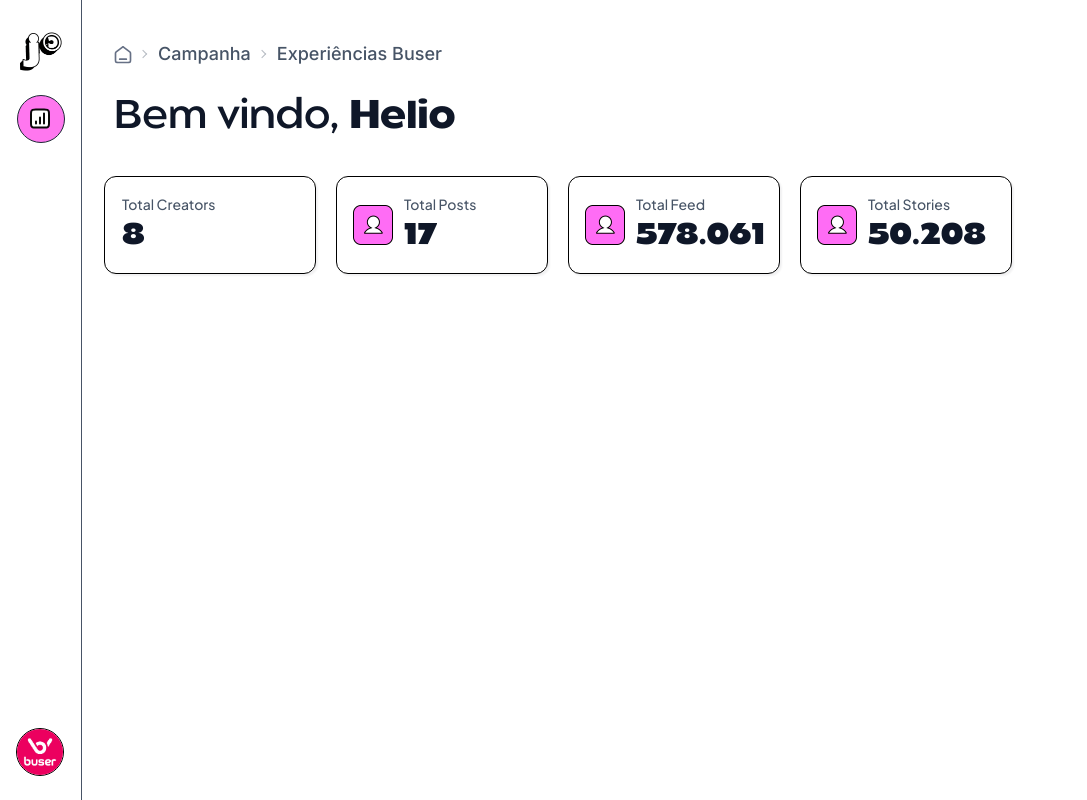
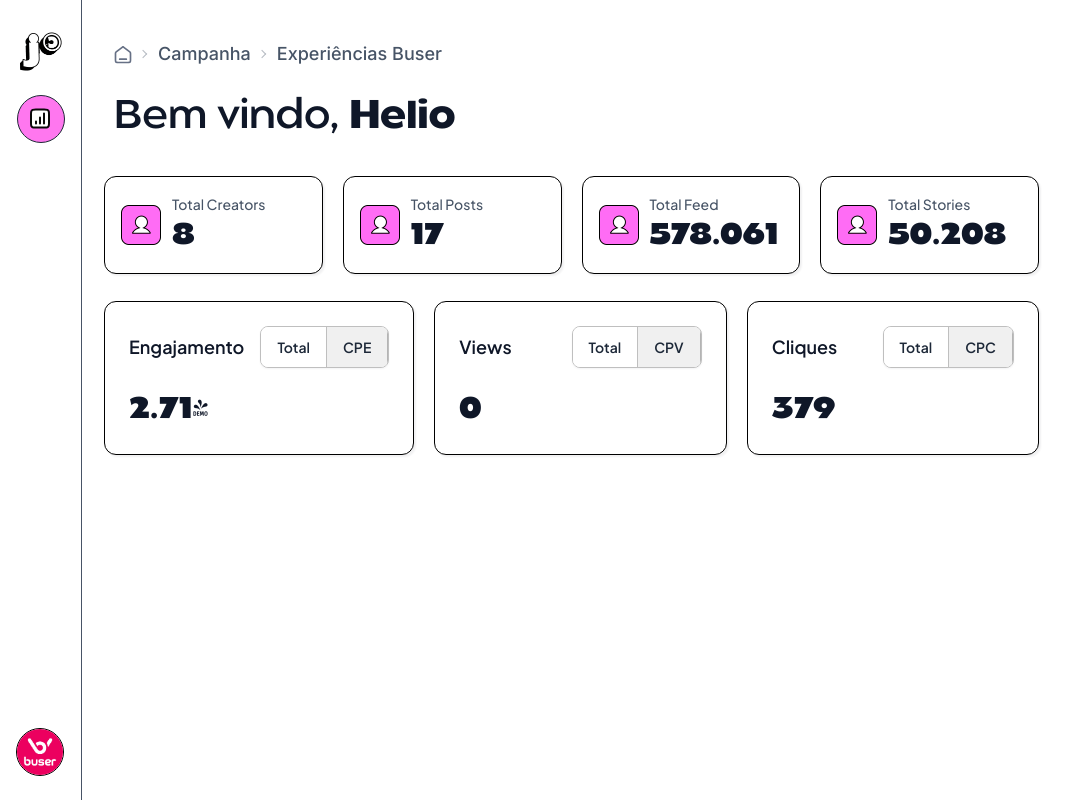
Before and after one commit to BenitoPedro13/juicy-dash-nextjs, a Next.js app: page / in a window 1280 px wide. Shown: the whole page, without its empty margins (0-1087 px from the left). Built offline with nearby package versions, Linux system fonts and the light colour scheme.

Commit message:
WIP: CostPerMetric

```diff
--- a/src/app/page.tsx
+++ b/src/app/page.tsx
@@ -7,6 +7,7 @@ import Image from "next/image";
 import Metrics from "@/components/Metrics";
 
 import { Inter } from 'next/font/google'
+import CostPerMetric from "@/components/CostPerMetric";
 // import { Plus_Jakarta_Sans } from 'next/font/google'
 
 const inter = Inter({ subsets: ['latin'] })
@@ -41,8 +42,8 @@ export default function Home() {
         </div>
       </div>
       <div className="w-full h-min flex flex-row justify-start items-start bg-white overflow-hidden p-0 pl-[82px] content-start flex-nowrap gap-0 rounded-none absolute">
-        <div className="box-border flex-shrink-0 w-min h-min flex flex-col justify-start items-center pt-8 pb-12 overflow-visible content-center flex-nowrap gap-[28px] rounded-none">
-          <div className="border-box flex-shrink-0 w-[979px] h-auto flex flex-col justify-center items-start px-8 overflow-visible relative content-start flex-nowrap gap-3 rounded-none">
+        <div className="box-border flex-shrink-0 w-min max-w-[979px] h-min flex flex-col justify-start items-center pt-8 pb-12 overflow-visible content-center flex-nowrap gap-[28px] rounded-none">
+          <div className="box-border flex-shrink-0 w-[979px] h-auto flex flex-col justify-center items-start px-8 overflow-visible relative content-start flex-nowrap gap-3 rounded-none">
             <div className="breadcrumbs text-lg text-[#475466]">
               <ul>
                 <li>
@@ -71,12 +72,21 @@ export default function Home() {
               <span className="flex-shrink-0 w-full h-auto whitespace-pre-wrap break-words relative font-Balgin-Display text-[#0f1728] text-[40px] font-semibold">Helio</span>
             </div>
           </div>
-          <div className="border-box flex-shrink-0 w-full h-[97px] flex flex-col justify-center items-start px-[22px] overflow-visible relative content-start flex-nowrap gap-[22px] rounded-none">
+          <div className="box-border flex-shrink-0 w-full h-[97px] flex flex-col justify-center items-start px-[22px] overflow-visible relative content-start flex-nowrap gap-[22px] rounded-none">
             <div className="flex-shrink-0 w-full h-auto flex justify-start items-center p-0 overflow-visible relative content-center flex-nowrap gap-5 rounded-none">
-              <Metrics heading="Total Creators" metric="8"/>
+              <Metrics icone={metricsIcon} heading="Total Creators" metric="8"/>
               <Metrics icone={metricsIcon} heading="Total Posts" metric="17"/>
               <Metrics icone={metricsIcon} heading="Total Feed" metric="578.061"/>
               <Metrics icone={metricsIcon} heading="Total Stories" metric="50.208"/>
+            </div>
+          </div>
+          <div className="w-full flex-shrink-0 h-min flex flex-col justify-start items-start overflow-visible relative px-[22px] content-start flex-nowrap gap-6 rounded-none">
+            <div className="box-border flex-shrink-0 w-full h-min flex flex-col justify-start items-start overflow-visible relative content-start flex-nowrap gap-[22px] rounded-none">
+              <div className="flex-shrink-0 w-full h-min flex justify-start items-center overflow-visible relative p-0 content-center flex-nowrap gap-5 rounded-none">
+                <CostPerMetric sigla="CPE" heading="Engajamento" metric="2.71%" costPerMetric="0.08" />
+                <CostPerMetric sigla="CPV" heading="Views" metric="0" costPerMetric="0.08" />
+                <CostPerMetric sigla="CPC" heading="Cliques" metric="379" costPerMetric="0.08" />
+              </div>
             </div>
           </div>
         </div>
--- /dev/null
+++ b/src/components/CostPerMetric.tsx
@@ -0,0 +1,50 @@
+/* eslint-disable @next/next/no-img-element */
+import Image, { StaticImageData } from "next/image";
+import React from "react";
+// import { Inter } from 'next/font/google'
+import { Plus_Jakarta_Sans } from 'next/font/google'
+
+// const inter = Inter({ subsets: ['latin'] })
+const jakarta = Plus_Jakarta_Sans({ subsets: ['latin'] })
+
+type CostPerMetricProps = {
+  heading: string;
+  sigla: string;
+  metric: string;
+  costPerMetric: string;
+};
+
+const CostPerMetric = ({ heading, sigla, metric, costPerMetric }: CostPerMetricProps) => {
+  return (
+    <div className="box-border max-w-[360px] w-1/3 h-min flex flex-col justify-start items-start p-6 shadow-metrics hover:shadow-metrics-hover bg-white overflow-visible content-start flex-nowrap gap-6 rounded-xl border-black border">
+      <div className="flex-shrink-0 w-full h-min flex flex-col justify-center items-start overflow-visible relative p-0 content-start flex-nowrap gap-5 rounded-none">
+        <div className="flex-shrink-0 w-full h-min flex justify-start items-center overflow-visible relative p-0 content-center flex-nowrap gap-4 rounded-none">
+          <div className="flex-shrink-0 flex-grow w-auto h-full flex flex-col justify-center items-start overflow-visible relative p-0 content-start flex-nowrap gap-1 rounded-none">
+            <p className={`flex-shrink-0 w-full h-auto whitespace-pre-wrap break-words relative font-semibold ${jakarta.className} text-[#0f1728] text-lg`}>{heading}</p>
+          </div>
+          <div className="box-border flex-shrink-0 w-min h-min flex justify-start items-start shadow-cost-per-metrics overflow-hidden relative p-0 content-start flex-nowrap gap-0 rounded-lg border border-[#00000040]">
+            <div className="box-border flex-shrink-0 w-min h-min flex justify-center items-center py-[10px] px-4 bg-white overflow-visible relative p-0 content-center flex-nowrap gap-2 rounded-none border-solid border-r border-[#00000040]">
+              <p className={`flex-shrink-0 w-auto h-auto whitespace-pre relative font-semibold ${jakarta.className} text-[#1d2838] text-sm`}>
+                Total
+              </p>
+            </div>
+            <div className="box-border flex-shrink-0 w-min h-min flex justify-center items-center py-[10px] px-4 bg-[#f0f0f0] overflow-visible relative p-0 content-center flex-nowrap gap-2 rounded-none border-solid border-r border-[#00000040]">
+              <p className={`flex-shrink-0 w-auto h-auto whitespace-pre relative font-semibold ${jakarta.className} text-[#1d2838] text-sm`}>
+                {sigla}
+              </p>
+            </div>
+          </div>
+        </div>
+      </div>
+      <div className="flex-shrink-0 w-full h-min flex justify-start items-end overflow-visible relative p-0 content-end flex-nowrap gap-4 rounded-none">
+        <div className="flex-shrink-0 flex-grow w-auto h-min flex flex-col justify-start items-start overflow-visible relative p-0 content-start flex-nowrap gap-4 rounded-none">
+          <p className="flex-shrink-0 w-[168px] h-auto whitespace-pre-wrap break-words relative font-Balgin-Display font-bold text-[#0f1728] text-3xl leading-[38px]">
+            {metric}
+          </p>
+        </div>
+      </div>
+    </div>
+  );
+};
+
+export default CostPerMetric;
--- a/src/components/Metrics.tsx
+++ b/src/components/Metrics.tsx
@@ -15,7 +15,7 @@ type MetricsProps = {
 
 const Metrics = ({ icone, heading, metric }: MetricsProps) => {
   return (
-    <div className="box-border max-w-[212px] w-full h-min flex justify-start items-center p-4 shadow-metrics hover:shadow-metrics-hover bg-white overflow-visible content-center flex-nowrap gap-[10px] rounded-xl border-black border">
+    <div className="box-border w-1/4 h-min flex justify-start items-center p-4 shadow-metrics hover:shadow-metrics-hover bg-white overflow-visible content-center flex-nowrap gap-[10px] rounded-xl border-black border">
       {icone ? (
         <Image
           src={icone}
--- a/tailwind.config.js
+++ b/tailwind.config.js
@@ -14,7 +14,9 @@ module.exports = {
       },
       boxShadow: {
         'metrics': '2px 2px 2px 0px rgba(16, 24, 40, 0.06);',
-        'metrics-hover': '2px 2px 0px 0px #000000;'
+        'metrics-hover': '2px 2px 0px 0px #000000;',
+        'cost-per-metrics': '0px 1px 2px 0px rgba(16, 24, 40, 0.05);',
+
       },
       fontFamily: {
         'Balgin': 'Balgin',
```
